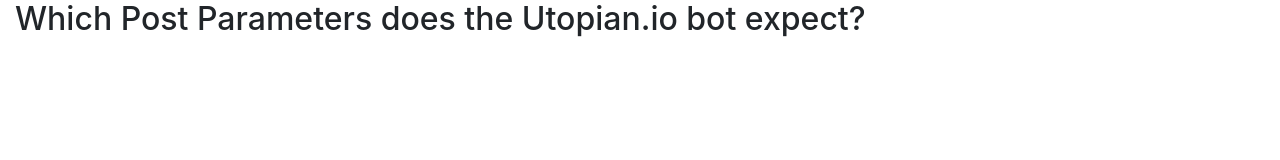
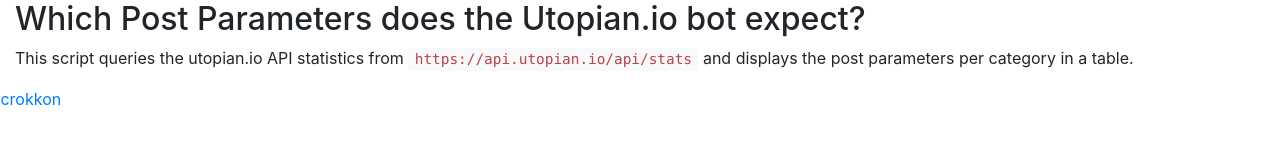
Before and after one commit to crokkon/what-does-utopian-expect, a plain HTML site: page index.html in a window 1280 px wide. Drawn offline with nearby package versions, Linux system fonts and the light colour scheme; no server answers.

Commit message:
Update index.html

```diff
--- a/index.html
+++ b/index.html
@@ -9,10 +9,12 @@
 <body>
   <div class="container-fluid">
     <h2>Which Post Parameters does the Utopian.io bot expect?</h2>
+    <p>This script queries the utopian.io API statistics from <code>https://api.utopian.io/api/stats</code> and displays the post parameters per category in a table.</p>
     <script src="https://code.jquery.com/jquery-3.2.1.slim.min.js" integrity="sha384-KJ3o2DKtIkvYIK3UENzmM7KCkRr/rE9/Qpg6aAZGJwFDMVNA/GpGFF93hXpG5KkN" crossorigin="anonymous"></script>
     <script src="https://cdnjs.cloudflare.com/ajax/libs/popper.js/1.12.3/umd/popper.min.js" integrity="sha384-vFJXuSJphROIrBnz7yo7oB41mKfc8JzQZiCq4NCceLEaO4IHwicKwpJf9c9IpFgh" crossorigin="anonymous"></script>
     <script src="https://maxcdn.bootstrapcdn.com/bootstrap/4.0.0-beta.2/js/bootstrap.min.js" integrity="sha384-alpBpkh1PFOepccYVYDB4do5UnbKysX5WZXm3XxPqe5iKTfUKjNkCk9SaVuEZflJ" crossorigin="anonymous"></script>
     <script src="query-stats.js" charset="utf-8"></script>
   </div>
+  <div class="row"><a href="https://utopian.io/@crokkon">@crokkon</a></div>
 </body>
 </html>
```
